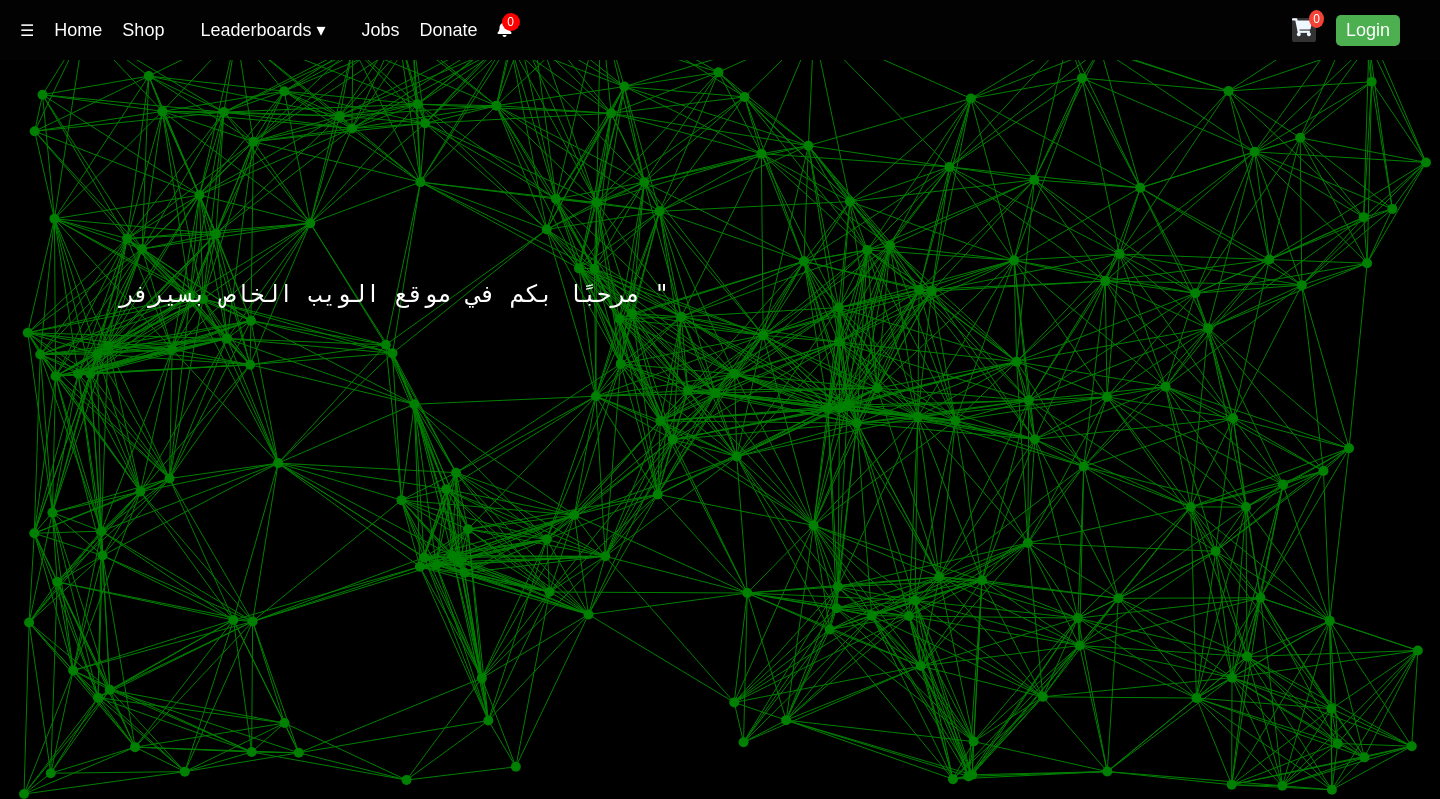
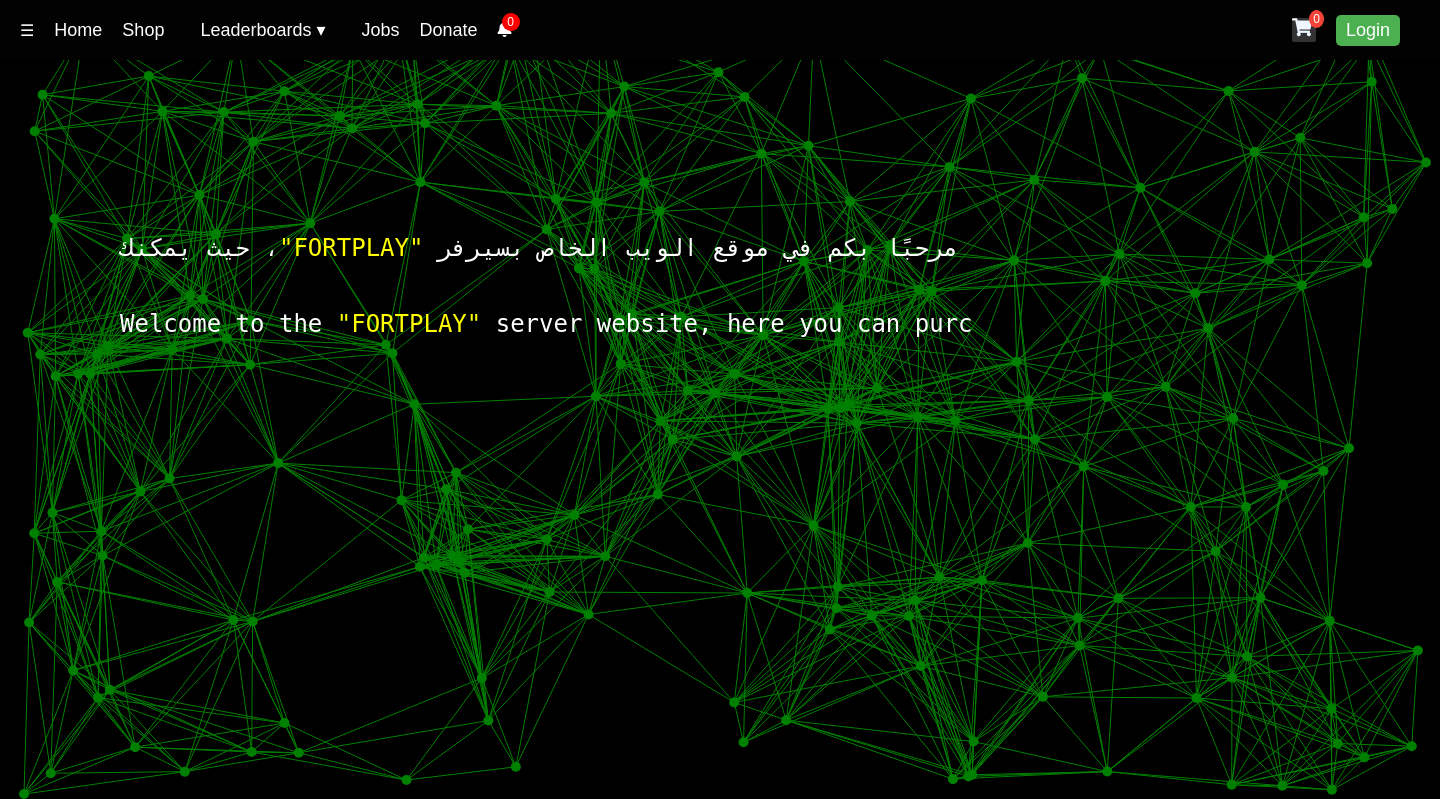
Before and after one commit to Kamrankhan009/flask_app, a Flask app: page / in a window 1440 px wide; the page is wider, and only the part inside the window is pictured. Shown: the top 799 px of that part. Run offline with Flask 3, Linux system fonts and the light colour scheme.

Commit message:
'update7'

```diff
--- a/app/static/css/home.css
+++ b/app/static/css/home.css
@@ -1,9 +1,17 @@
+
+
+body {
+  overflow-x: hidden;
+  overflow-y: auto;
+}
+
 .lcontainer {
-  max-width: 100%;
+  max-width: 90%;
   width: 100%;
   width: calc(100% - 1rem);
-  margin: 50px auto;
+  margin-top: 50px auto;
   padding: 50px;
+
 }
 
 
--- a/app/static/js/greengraph.js
+++ b/app/static/js/greengraph.js
@@ -31,6 +31,23 @@
 function resizeCanvas() {
   canvas.width = window.innerWidth;
   canvas.height = window.innerHeight;
+
+  // Adjust circles' positions to stay within the new canvas size
+  for (let i = 0; i < circles.length; i++) {
+    const circle = circles[i];
+    if (circle.x + circle.radius > canvas.width) {
+      circle.x = canvas.width - circle.radius;
+    }
+    if (circle.x - circle.radius < 0) {
+      circle.x = circle.radius;
+    }
+    if (circle.y + circle.radius > canvas.height) {
+      circle.y = canvas.height - circle.radius;
+    }
+    if (circle.y - circle.radius < 0) {
+      circle.y = circle.radius;
+    }
+  }
 }
 
 function animate() {
@@ -127,8 +144,6 @@
   cancelAnimationFrame(animationId); // Stop the animation
   circles = []; // Clear the circles array
   lines = []; // Clear the lines array
+  resizeCanvas(); // Adjust the canvas size
   init(); // Reinitialize the animation with updated canvas dimensions
 });
-
-
-  // ctx.strokeStyle = '#3277d1';
--- a/app/static/js/home.js
+++ b/app/static/js/home.js
@@ -1,20 +1,17 @@
-const messageElement = document.getElementById('chat-message');
-// const arabicText = `مرحبًا بكم في موقع الويب الخاص بسيرفر "FORTPLAY"، حيث يمكنكم شراء المنتجات الخاصة بالسيرفر هنا. يمكنكم أيضًا من خلال الموقع رؤية ترتيبكم في البطولة، وأيضًا معرفة أكثر 10 أشخاص جالسين في غرف السيرفر ومدة وجودهم فيها. نحن نوظف المحترفين لصالح المتجر، حيث يمكنهم الحصول على وظيفة معنا. يحتوي الموقع على صفحة لإرسال الدعم للسيرفر، ومن خلاله يمكنكم دعم السيرفر بمبلغ مادي، وسيكرمكم سيرفرنا على الديسكورد برتبة تليق بكم. <span style="color: #936EC4;">يرجى ملاحظة أن هذا السيرفر تم تصميمه لنشر السعادة بينكم.</span>`;
+const arabicMessageElement = document.getElementById('arabic-message');
+const englishMessageElement = document.getElementById('english-message');
 
-const arabicText = `مرحبًا بكم في موقع الويب الخاص بسيرفر "<span style="color: #FFD700;">FORTPLAY</span>"، حيث يمكنكم شراء المنتجات الخاصة بالسيرفر هنا. يمكنكم أيضًا من خلال الموقع رؤية ترتيبكم في البطولة، وأيضًا معرفة أكثر 10 أشخاص جالسين في غرف السيرفر ومدة وجودهم فيها. نحن نوظف المحترفين لصالح المتجر، حيث يمكنهم الحصول على وظيفة معنا. يحتوي الموقع على صفحة لإرسال الدعم للسيرفر، ومن خلاله يمكنكم دعم السيرفر بمبلغ مادي، وسيكرمكم سيرفرنا على الديسكورد برتبة تليق بكم. <br><span style="color: #936EC4;">يرجى ملاحظة أن هذا السيرفر تم تصميمه لنشر السعادة بينكم.</span>`;
-
-const englishText = `Welcome to the "<span style="color: #FFD700;">FORTPLAY</span>" server website, here you can purchase server related products. Through the site, you can also see your ranking in the tournament, as well as checking the top 10 people with the most time in the server rooms and the duration of their presence in them. We also offer jobs at the website, as we hire professionals for the shop. You can also send support to our server through the support page in the website, and through it you can support the server with a sum of money, and our server will honor you on Discord with the supporter badge of you.
+const arabicText = `مرحبًا بكم في موقع الويب الخاص بسيرفر <span style="color:yellow">"FORTPLAY"</span>، حيث يمكنكم شراء المنتجات الخاصة بالسيرفر هنا. يمكنكم أيضًا من خلال الموقع رؤية ترتيبكم في البطولة، وأيضًا معرفة أكثر 10 أشخاص جالسين في غرف السيرفر ومدة وجودهم فيها. نحن نوظف المحترفين لصالح المتجر، حيث يمكنهم الحصول على وظيفة معنا. يحتوي الموقع على صفحة لإرسال الدعم للسيرفر، ومن خلاله يمكنكم دعم السيرفر بمبلغ مادي، وسيكرمكم سيرفرنا على الديسكورد برتبة تليق بكم. <span style="color: #936EC4;">يرجى ملاحظة أن هذا السيرفر تم تصميمه لنشر السعادة بينكم.</span>`;
+const englishText = `Welcome to the <span style="color:yellow">"FORTPLAY"</span> server website, here you can purchase server related products. Through the site, you can also see your ranking in the tournament, as well as checking the top 10 people with the most time in the server rooms and the duration of their presence in them. We also offer jobs at the website, as we hire professionals for the shop. You can also send support to our server through the support page in the website, and through it you can support the server with a sum of money, and our server will honor you on Discord with the supporter badge of you.
 
 Additionally, we offer tournaments throughout the month with substantial prize pools to support professional players. Even if you are not a professional player in the game, there are events in which you can participate and win cash prizes.
 
-We seek to create a suitable place for Fortnite players, where they can communicate with each other on the "<span style="color: #FFD700;">FORTPLAY</span>" discord server and offer tournaments to encourage professional players, and we also offer events to make the server fun for everyone. We also provide business opportunities for those who seek opening a clan in our server, where they can get financial income.
+We seek to create a suitable place for Fortnite players, where they can communicate with each other on the "FORTPLAY" discord server and offer tournaments to encourage professional players, and we also offer events to make the server fun for everyone. We also provide business opportunities for those who seek opening a clan in our server, where they can get financial income.
 
 Please note that this server is created to spread happiness among players.`;
 
+const message = arabicText + "<br><br>" + englishText;
 
-// const englishText ="";
-
-const message = arabicText + "<br><br>" + englishText;
 function displayMessage(messageElement, message) {
   let index = 0;
   let displayText = "";
@@ -40,7 +37,7 @@
     if (index < message.length) {
       index++;
       updateDisplay();
-      setTimeout(typeNextCharacter, 100); // Adjust typing speed here (in milliseconds)
+      setTimeout(typeNextCharacter, 50); // Adjust typing speed here (in milliseconds)
     }
   }
 
@@ -49,4 +46,5 @@
   }, 2000); // Wait for 2 seconds before typing the message
 }
 
-displayMessage(messageElement, message);
+displayMessage(arabicMessageElement, arabicText);
+displayMessage(englishMessageElement, englishText);
--- a/app/templates/home.html
+++ b/app/templates/home.html
@@ -2,26 +2,69 @@
 
 {% block content %}
 
-<style>
+<!-- <style>
   .square {
   margin-left: 2px;
   width: 10px;
   height: 18px;
   background-color: rgb(250, 250, 250);
   display: inline-block;
-}
+} -->
 
-</style>
+<style>
+      .chat-container {
+        padding: 20px;
+        border-radius: 5px;
+        display: inline-block;
+        font-family: Arial, sans-serif;
+        direction: rtl;
+      }
+
+      .chat-container.left {
+        direction: ltr;
+      }
+
+      .chat-message {
+        color: #000000;
+        font-size: 16px;
+        line-height: 1.5;
+      }
+
+      .square {
+        display: inline-block;
+        width: 10px;
+        height: 16px;
+        background-color: #faf8f8;
+        margin-left: 5px;
+        animation: blink 0.7s infinite;
+      }
+
+      @keyframes blink {
+        50% {
+          opacity: 0;
+        }
+      }
+    </style>
+
+<!-- </style> -->
 
 
 <link rel="stylesheet" href="{{ url_for('static', filename='css/home.css')}}">
 <link rel="stylesheet" href="{{ url_for('static', filename='css/testing.css')}}">
 
+
+<div class="canvas-container">
+
+
 <div class="lcontainer">
-    <div class="chat-container">
-        <div id="chat-message" class="chat-message"></div>
-
-      </div>
+  <div class="chat-container">
+    <div class="chat-message" id="arabic-message"></div>
+  </div>
+  <br>
+  <div class="chat-container left">
+    <div class="chat-message" id="english-message"></div>
+  </div>
+</div>
 </div>
 
 <script src="{{ url_for('static', filename='js/greengraph.js') }}"></script>
```
Also changed, not shown: testing.html (added, +96 -0 lines).
